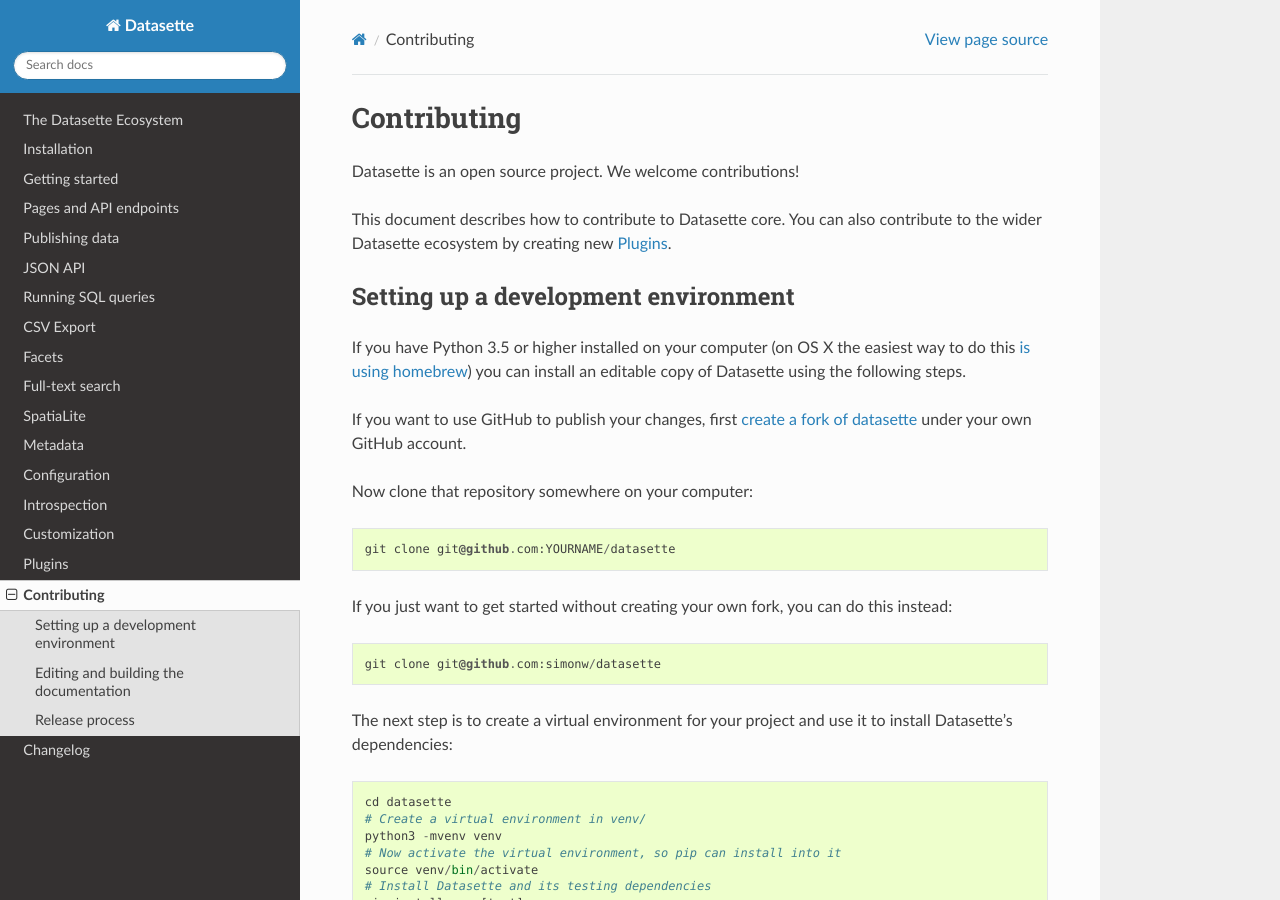
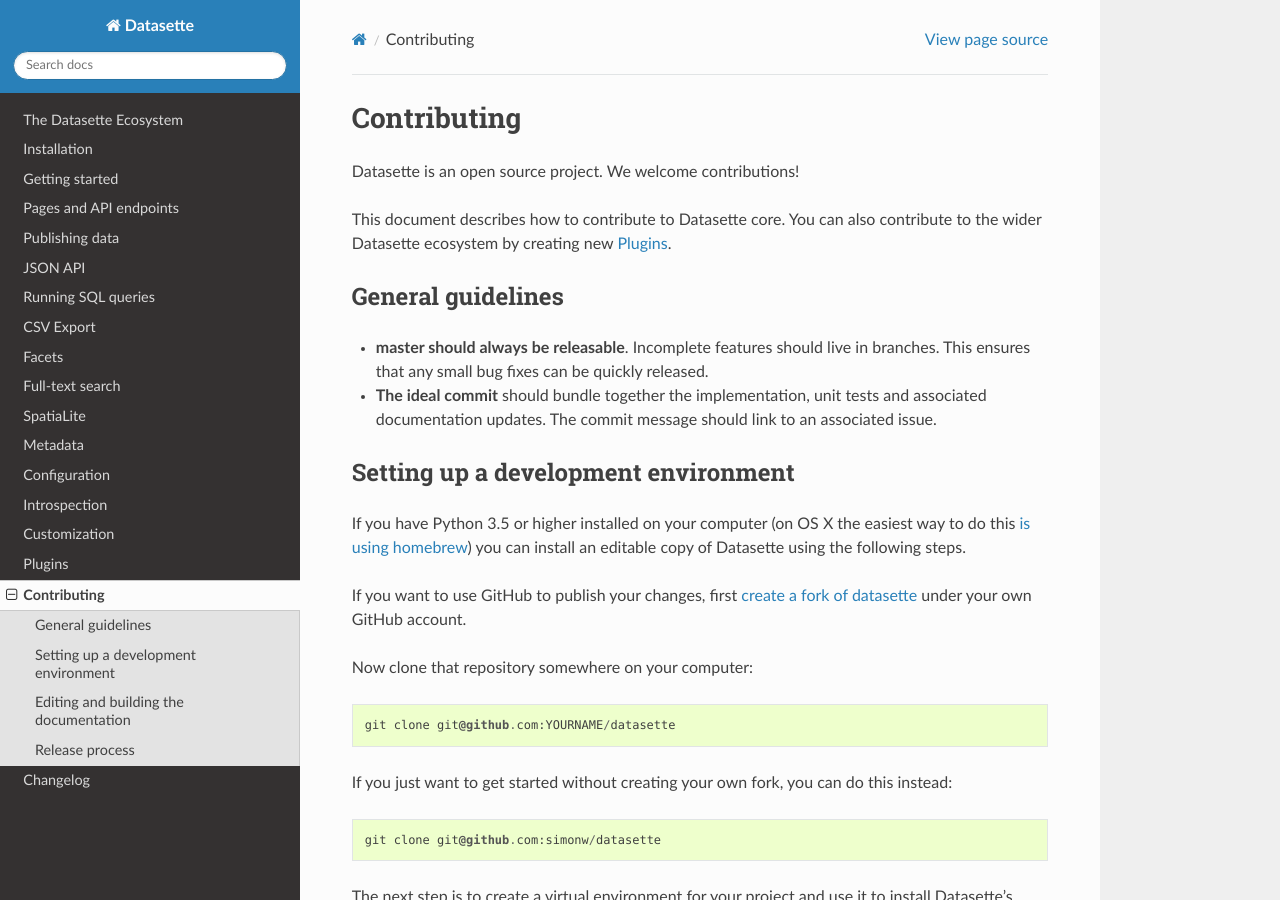
Before and after one commit to simonw/datasette, a Sphinx documentation site: the page built from docs/contributing.rst, in a window 1280 px wide and 900 px high. Built offline with Sphinx 7.4.7 and the Read the Docs theme 2.0.0, drawn with Linux system fonts in a browser that asks for light colours.

Commit message:
Added some guidelines
Mainly to remind me that master needs to be releasable at all times!

```diff
--- a/docs/contributing.rst
+++ b/docs/contributing.rst
@@ -6,6 +6,12 @@
 Datasette is an open source project. We welcome contributions!
 
 This document describes how to contribute to Datasette core. You can also contribute to the wider Datasette ecosystem by creating new :ref:`plugins`.
+
+General guidelines
+------------------
+
+* **master should always be releasable**. Incomplete features should live in branches. This ensures that any small bug fixes can be quickly released.
+* **The ideal commit** should bundle together the implementation, unit tests and associated documentation updates. The commit message should link to an associated issue.
 
 .. _devenvironment:
 
```
